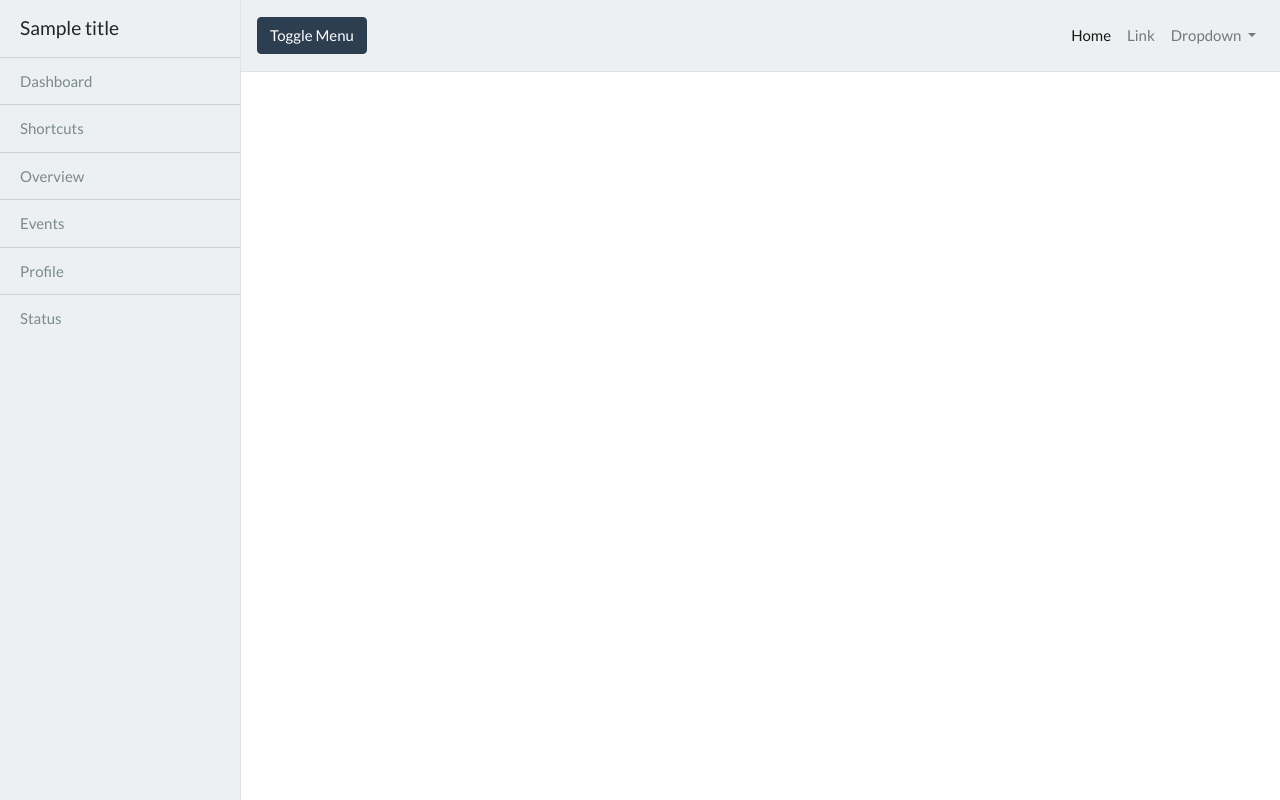
After one commit to depontimatteo/cs50_project2, a Flask app: template templates/layout.html in a window 1280 px wide. The commit adds this page. Run offline with Flask 2, Linux system fonts and the light colour scheme; the template is opened without the code that fills it: most values are stand-ins (such as "Sample title", 1, 10 or a date in 2020); some libraries are stand-ins or nearby versions.

Commit message:
testing websocket and enabling new bootstrap template more comfortable with Slack-style applications

```diff
--- a/application.py
+++ b/application.py
@@ -7,10 +7,13 @@ app = Flask(__name__)
 app.config["SECRET_KEY"] = os.getenv("SECRET_KEY")
 socketio = SocketIO(app)
 
+title = "Flack"
+
 
 @app.route("/")
 def index():
-    return render_template("index.html")
+     title = "Flack"
+     return render_template("index.html", title=title)
 
 @socketio.on("evento")
 def socket_response(data):
--- /dev/null
+++ b/static/Styles/simple-sidebar.css
@@ -0,0 +1,49 @@
+/*!
+ * Start Bootstrap - Simple Sidebar (https://startbootstrap.com/template-overviews/simple-sidebar)
+ * Copyright 2013-2019 Start Bootstrap
+ * Licensed under MIT (https://github.com/BlackrockDigital/startbootstrap-simple-sidebar/blob/master/LICENSE)
+ */
+body {
+  overflow-x: hidden;
+}
+
+#sidebar-wrapper {
+  min-height: 100vh;
+  margin-left: -15rem;
+  -webkit-transition: margin .25s ease-out;
+  -moz-transition: margin .25s ease-out;
+  -o-transition: margin .25s ease-out;
+  transition: margin .25s ease-out;
+}
+
+#sidebar-wrapper .sidebar-heading {
+  padding: 0.875rem 1.25rem;
+  font-size: 1.2rem;
+}
+
+#sidebar-wrapper .list-group {
+  width: 15rem;
+}
+
+#page-content-wrapper {
+  min-width: 100vw;
+}
+
+#wrapper.toggled #sidebar-wrapper {
+  margin-left: 0;
+}
+
+@media (min-width: 768px) {
+  #sidebar-wrapper {
+    margin-left: 0;
+  }
+
+  #page-content-wrapper {
+    min-width: 0;
+    width: 100%;
+  }
+
+  #wrapper.toggled #sidebar-wrapper {
+    margin-left: -15rem;
+  }
+}
--- a/static/index.js
+++ b/static/index.js
@@ -1,19 +1,38 @@
+
+if (!localStorage.getItem('username')){
+    localStorage.setItem('username', '');
+} else {
+    document.querySelector('#username_p').style.display = "none";
+    document.querySelector('#username').innerHTML = localStorage.getItem('username');
+}
+
+$("#menu-toggle").click(function(e) {
+    e.preventDefault();
+    $("#wrapper").toggleClass("toggled");
+});
+
 
 document.addEventListener("DOMContentLoaded", () => {
     var socket = io.connect(location.protocol + "//" + document.domain + ":" + location.port);
 
+    document.querySelector('#save_username').onclick = () => {
+        let username = localStorage.getItem('username');
+        localStorage.setItem('username', document.querySelector('#username_p').value);
+        document.querySelector('#username_p').style.display = "none";
+        document.querySelector('#username').innerHTML = localStorage.getItem('username');
+    }
+
     alert("qui!");
     socket.on("connect", () => {
-          document.querySelectorAll("button").forEach(button => {
-              button.onclick = () => {
-                  alert("lancio emit");
+        document.querySelector("#registra_websocket").onclick = () => {
+            //alert("lancio emit");
             message = "Websocket client connected";
             socket.emit("evento", {"message": message});
         };
     });
-      });
 
     socket.on("registrato", data => {
-        document.querySelector("body").innerHTML += "${data.message}";
+        alert("registrato");
+        document.querySelector("#check_websocket").innerHTML += data.message;
     });
 });
--- /dev/null
+++ b/templates/layout.html
@@ -0,0 +1,94 @@
+<!DOCTYPE html>
+<html lang="en" dir="ltr">
+  <head>
+    <meta charset="utf-8">
+    <meta name="viewport" content="width=device-width, initial-scale=1, shrink-to-fit=no">
+    <meta name="description" content="">
+    <meta name="author" content="">
+    {% if title %}
+      <title>{{ title }}</title>
+    {% endif %}
+    <link rel="stylesheet" href="{{ url_for('static', filename='Styles/bootstrap.min.css') }}">
+    <link rel="stylesheet" href="{{ url_for('static', filename='Styles/simple-sidebar.css') }}">
+
+  </head>
+
+  <body>
+
+    <div class="d-flex" id="wrapper">
+
+      <!-- Sidebar -->
+      <div class="bg-light border-right" id="sidebar-wrapper">
+        <div class="sidebar-heading">
+          {% if title %}
+            {{ title }}
+          {% endif %}
+        </div>
+        <div class="list-group list-group-flush">
+          <a href="#" class="list-group-item list-group-item-action bg-light">Dashboard</a>
+          <a href="#" class="list-group-item list-group-item-action bg-light">Shortcuts</a>
+          <a href="#" class="list-group-item list-group-item-action bg-light">Overview</a>
+          <a href="#" class="list-group-item list-group-item-action bg-light">Events</a>
+          <a href="#" class="list-group-item list-group-item-action bg-light">Profile</a>
+          <a href="#" class="list-group-item list-group-item-action bg-light">Status</a>
+        </div>
+      </div>
+      <!-- /#sidebar-wrapper -->
+
+      <!-- Page Content -->
+      <div id="page-content-wrapper">
+
+        <nav class="navbar navbar-expand-lg navbar-light bg-light border-bottom">
+          <button class="btn btn-primary" id="menu-toggle">Toggle Menu</button>
+
+          <button class="navbar-toggler" type="button" data-toggle="collapse" data-target="#navbarSupportedContent" aria-controls="navbarSupportedContent" aria-expanded="false" aria-label="Toggle navigation">
+            <span class="navbar-toggler-icon"></span>
+          </button>
+
+          <div class="collapse navbar-collapse" id="navbarSupportedContent">
+            <ul class="navbar-nav ml-auto mt-2 mt-lg-0">
+              <li class="nav-item active">
+                <a class="nav-link" href="#">Home <span class="sr-only">(current)</span></a>
+              </li>
+              <li class="nav-item">
+                <a class="nav-link" href="#">Link</a>
+              </li>
+              <li class="nav-item dropdown">
+                <a class="nav-link dropdown-toggle" href="#" id="navbarDropdown" role="button" data-toggle="dropdown" aria-haspopup="true" aria-expanded="false">
+                  Dropdown
+                </a>
+                <div class="dropdown-menu dropdown-menu-right" aria-labelledby="navbarDropdown">
+                  <a class="dropdown-item" href="#">Action</a>
+                  <a class="dropdown-item" href="#">Another action</a>
+                  <div class="dropdown-divider"></div>
+                  <a class="dropdown-item" href="#">Something else here</a>
+                </div>
+              </li>
+            </ul>
+          </div>
+        </nav>
+
+        {% block body %}
+        {% endblock %}
+
+
+      </div>
+      <!-- /#page-content-wrapper -->
+
+    </div>
+    <!-- /#wrapper -->
+
+    <!-- Bootstrap core JavaScript -->
+    <script src="{{ url_for('static', filename='Scripts/jquery-3.3.1.min.js') }}"></script>
+    <script src="{{ url_for('static', filename='Scripts/bootstrap.min.js') }}"></script>
+    <script type="text/javascript" src="//cdnjs.cloudflare.com/ajax/libs/socket.io/1.3.6/socket.io.min.js"></script>
+    <script src="{{ url_for('static', filename='index.js') }}"></script>
+
+    <!-- Menu Toggle Script -->
+    <script>
+
+    </script>
+
+  </body>
+
+</html>
```
Also changed, not shown: templates/index.html (+27 -10 lines). Lines whose indentation alone changed are shown as unchanged.
